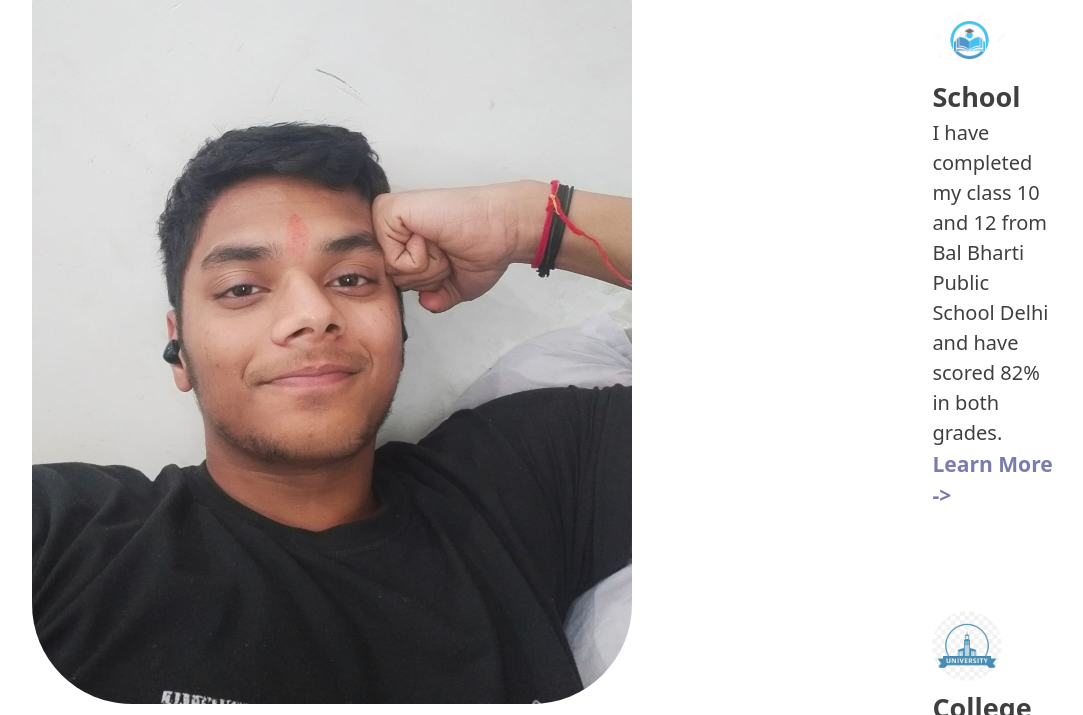
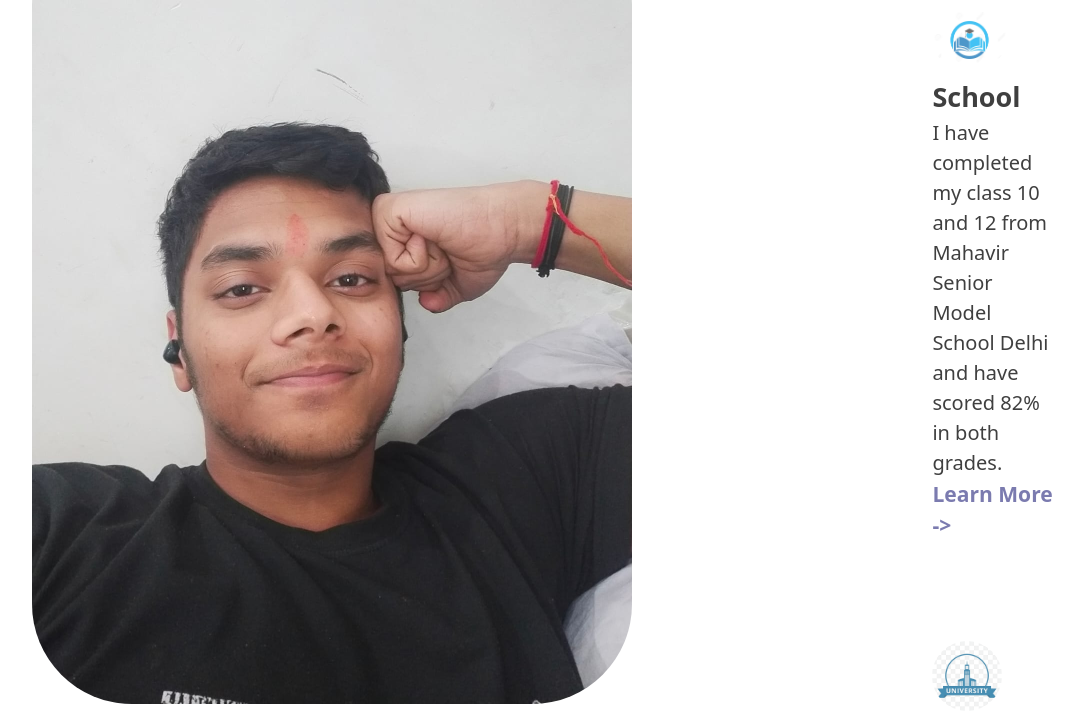
Before and after one commit to frogface539/Portfolio, a plain HTML site: page index.html in a window 1280 px wide. Shown: the part 1002-1717 px from the top of the page, without its empty margins (136-1219 px from the left). Drawn offline with Linux system fonts and the light colour scheme.

Commit message:
Update index.html

```diff
--- a/index.html
+++ b/index.html
@@ -62,8 +62,8 @@
             <img src="school.jpg" style="height: 60px; border-radius: 50%" />
             <h2>School</h2>
             <p style="font-size: 20px">
-              I have completed my class 10 and 12 from Bal Bharti Public
-              School Delhi and have scored 82% in both grades.
+              I have completed my class 10 and 12 from Mahavir Senior Model School
+              Delhi and have scored 82% in both grades.
             </p>
             <h3>
               <a
@@ -181,7 +181,7 @@
       <div class="footer" style="height: 20vh; background-color: rgb(255, 255, 255); display: flex; align-items: center; justify-content: space-between; ">
         <div class="contact-details">
           <p>
-            Copyright &copy; 2024 KHUSHBOO. All rights reserved
+            Copyright &copy; 2024 LakshayJain. All rights reserved
           </p>
         </div>
         <div class="social-icons"  >
```
